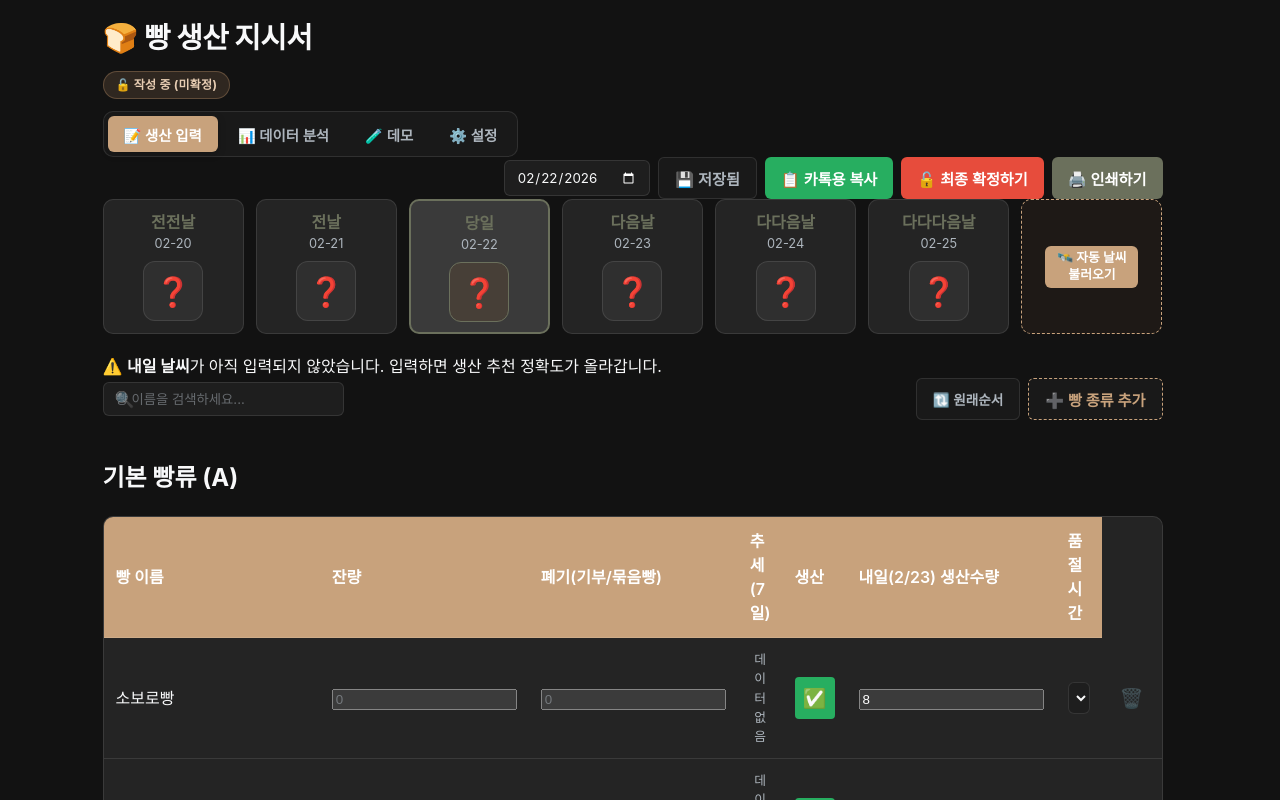
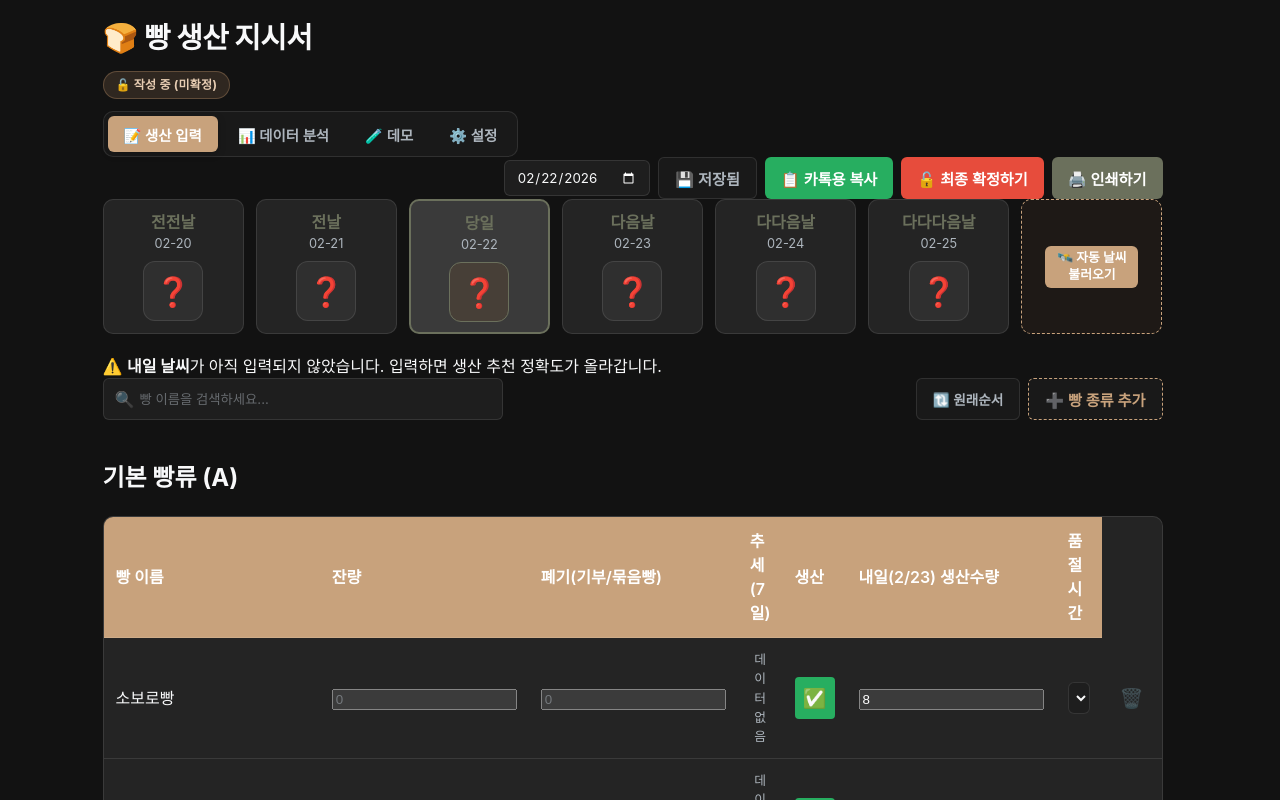
Before and after one commit to fdc3501/bread, a React (Vite) app: page / in a window 1280 px wide. Shown: the top 800 px of the page. Built offline with nearby package versions, Linux system fonts and the light colour scheme; a web font is replaced by a local one.

Commit message:
Apply resilient IME fix for Edge (use type=tel and restore CSS)

```diff
--- a/src/App.css
+++ b/src/App.css
@@ -389,6 +389,14 @@
   pointer-events: none;
 }
 
+
+.search-bar input {
+  width: 100%;
+  padding-left: 36px;
+  padding-right: 36px;
+  height: 42px;
+  ime-mode: active;
+}
 
 .clear-search {
   position: absolute;
```
